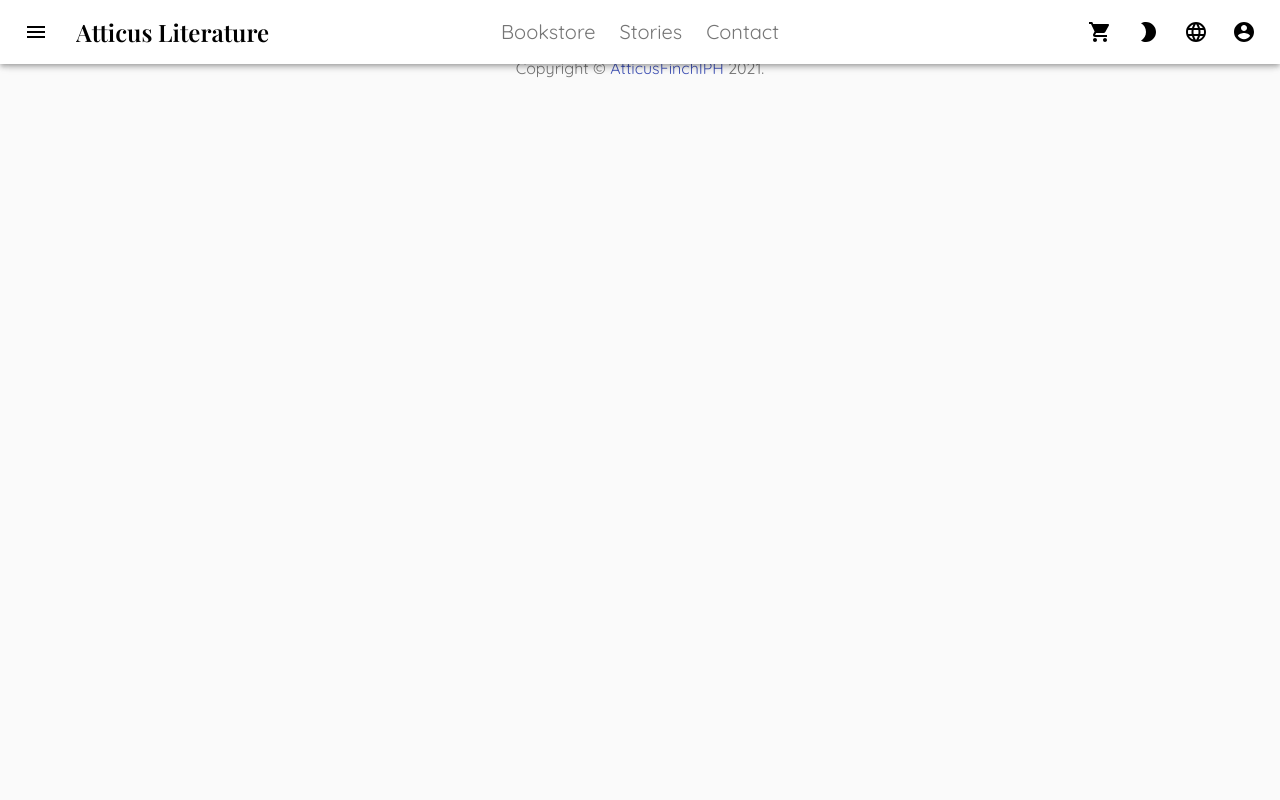
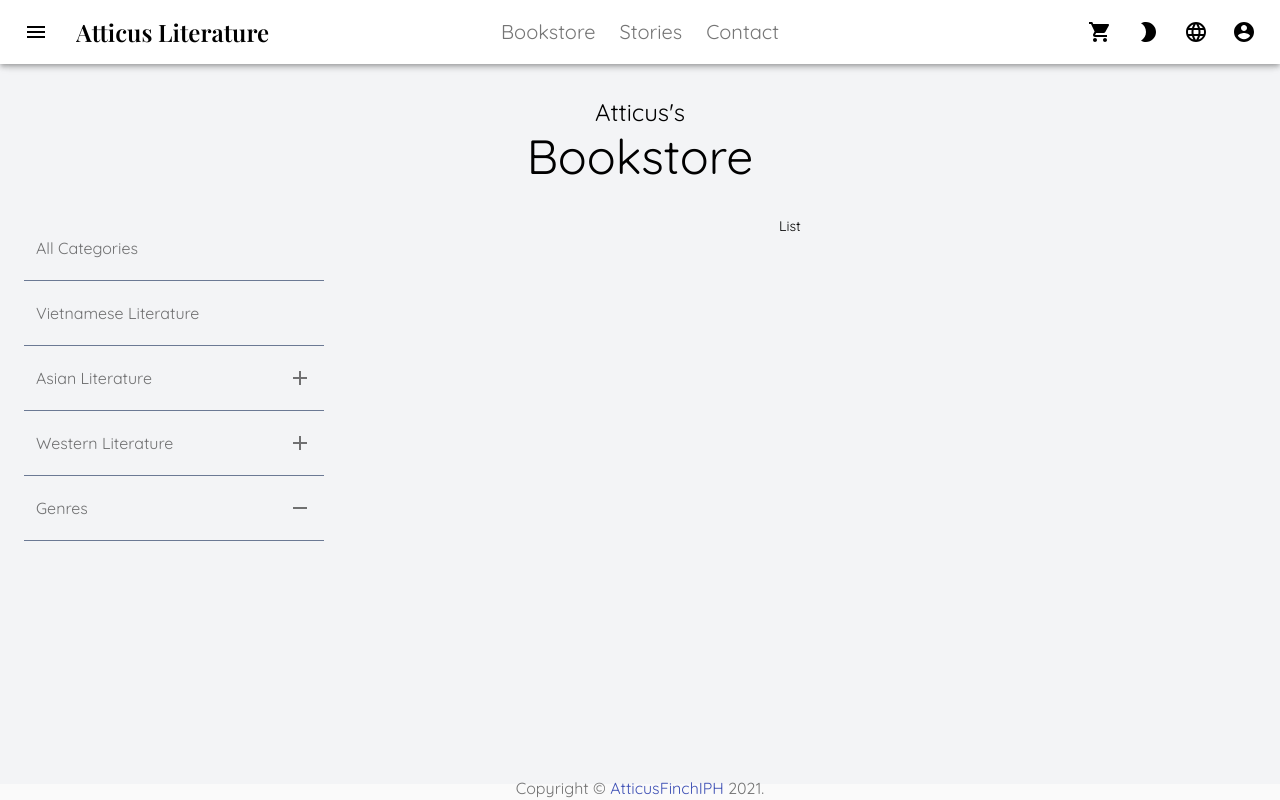
Before and after one commit to AtticusFinchIPH/atticus-literature, a React (Create React App) app in the folder frontend/: page /bookstore in a window 1280 px wide. Built offline with nearby package versions, Linux system fonts and the light colour scheme.

Commit message:
Skeleton Bookstore & Catalogue

```diff
--- a/frontend/src/app/App.js
+++ b/frontend/src/app/App.js
@@ -33,7 +33,7 @@ function App() {
             <Switch>
               <Route exact path="/" component={Home} />
               <Route path="/product/" component={Product} />
-              <Route path="/products/" component={Bookstore} />
+              <Route path="/bookstore/" component={Bookstore} />
             </Switch>
             <CopyRight />
 
--- /dev/null
+++ b/frontend/src/app/pages/Bookstore/Catalogue.js
@@ -0,0 +1,103 @@
+import { useSelector } from 'react-redux';
+import { FormattedMessage } from 'react-intl';
+import useStyle_Catalogue from './Catalogue.styles';
+import { IconButton, Typography } from '@material-ui/core';
+import MinusIcon from '@material-ui/icons/Remove';
+import AddIcon from '@material-ui/icons/Add';
+import { useState } from 'react';
+
+const Catalogue = () => {
+    const classes = useStyle_Catalogue();
+    const { genres } = useSelector(state => state.bookGenres);
+    const [viOpen, setViOpen] = useState(false);
+    const [asianOpen, setAsianOpen] = useState(false);
+    const [westernOpen, setWesternOpen] = useState(false);
+    const [genresOpen, setGenresOpen] = useState(true);
+    return(
+        <div className={classes.container}>
+            <div className={classes.section}>
+                <div className={classes.title}>
+                    <IconButton className={classes.noBorderRadius}>
+                        <Typography variant='body1'>
+                            <FormattedMessage id='all_categories' defaultMessage='All Categories' />
+                        </Typography>
+                    </IconButton>
+                </div>
+            </div>
+            <div className={classes.section}>
+                <div className={classes.title}>
+                    <IconButton className={classes.noBorderRadius}>
+                        <Typography variant='body1'>
+                            <FormattedMessage id='vi_literature' defaultMessage='Vietnamese Literature' />
+                        </Typography>
+                    </IconButton>
+                </div>
+            </div>
+            <div className={classes.section}>
+                <div className={classes.title}>
+                    <IconButton className={classes.noBorderRadius}>
+                    <Typography variant='body1'>
+                        <FormattedMessage id='asian_literature' defaultMessage='Asian Literature' />
+                    </Typography>
+                    </IconButton>
+                    <IconButton>
+                        {
+                            asianOpen
+                            ?
+                            <MinusIcon />
+                            :
+                            <AddIcon />
+                        }
+                    </IconButton>
+                </div>
+            </div>
+            <div className={classes.section}>
+                <div className={classes.title}>
+                    <IconButton className={classes.noBorderRadius}>
+                    <Typography variant='body1'>
+                        <FormattedMessage id='western_literature' defaultMessage='Western Literature' />
+                    </Typography>
+                    </IconButton>
+                    <IconButton>
+                        {
+                            westernOpen
+                            ?
+                            <MinusIcon />
+                            :
+                            <AddIcon />
+                        }
+                    </IconButton>
+                </div>
+            </div>
+            <div className={classes.section}>
+                <div className={classes.title}>
+                    <IconButton className={classes.noBorderRadius}>
+                    <Typography variant='body1'>
+                        <FormattedMessage id='genres' defaultMessage='Genres' />
+                    </Typography>
+                    </IconButton>
+                    <IconButton>
+                        {
+                            genresOpen
+                            ?
+                            <MinusIcon />
+                            :
+                            <AddIcon />
+                        }
+                    </IconButton>
+                </div>
+                <div className={classes.subSection}>
+                    {
+                        // genres.map(genre => (
+                        //     <Typography variant='body2'>
+                        //         {genre}
+                        //     </Typography>
+                        // ))
+                    }
+                </div>
+            </div>
+        </div>
+    )
+}
+
+export default Catalogue;
--- /dev/null
+++ b/frontend/src/app/pages/Bookstore/Catalogue.styles.js
@@ -0,0 +1,21 @@
+import { makeStyles } from '@material-ui/styles';
+
+const useStyle_Catalogue = makeStyles((theme) => ({
+    noBorderRadius: {
+        borderRadius: 0,
+    },
+    container: {
+        width: '100%',
+    },
+    section: {
+        paddingTop: theme.spacing(1),
+        paddingBottom: theme.spacing(1),
+        borderBottom: 'hsl(220, 16%, 50%) solid 1px',
+    },
+    title: {
+        display: 'flex',
+        justifyContent: 'space-between',
+    },
+}));
+
+export default useStyle_Catalogue;
--- a/frontend/src/app/pages/Bookstore/index.js
+++ b/frontend/src/app/pages/Bookstore/index.js
@@ -1,13 +1,47 @@
-
+import { useSelector } from 'react-redux';
 import { FormattedMessage } from 'react-intl';
-import { Container } from '@material-ui/core';
+import { Container, Typography } from '@material-ui/core';
 import useStyle from './styles';
+import Catalogue from './Catalogue';
 
 const Bookstore = () => {
     const classes = useStyle();
+    const language = useSelector(state => state.language);
     return (
         <div className={classes.root}>
-
+            <Container className={classes.container} maxWidth='xl'>
+                <div className={classes.title}>
+                {
+                    language === 'vi'
+                    ?
+                    <>
+                    <Typography variant='h3' component='h1'>
+                        Hiệu sách
+                    </Typography>
+                    <Typography variant='h5' component='h1'>
+                        của Atticus
+                    </Typography>
+                    </>
+                    :
+                    <>
+                    <Typography variant='h5' component='h1'>
+                        Atticus's
+                    </Typography>
+                    <Typography variant='h3' component='h1'>
+                        Bookstore
+                    </Typography>
+                    </>
+                }
+                </div>
+                <div className={classes.content}>
+                    <div className={classes.catalogue}>
+                        <Catalogue />
+                    </div>
+                    <div className={classes.products}>
+                        List
+                    </div>
+                </div>
+            </Container>
         </div>
     )
 }
--- a/frontend/src/app/pages/Bookstore/styles.js
+++ b/frontend/src/app/pages/Bookstore/styles.js
@@ -1,4 +1,5 @@
 import { makeStyles } from '@material-ui/styles';
+import { } from '../../../utils/theme';
 
 const useStyle = makeStyles((theme) => ({
     root: {
@@ -8,10 +9,33 @@ const useStyle = makeStyles((theme) => ({
         color: theme.palette.text.main,
         whiteSpace: 'pre-line',
         minHeight: '90vh',
+        textAlign: 'center',
         [theme.breakpoints.up('sm')]: {
             top: theme.spacing(8),
         },
     },
+    container: {
+        paddingTop: theme.spacing(4),
+        paddingBottom: theme.spacing(4),
+    },
+    title: {
+        paddingBottom: theme.spacing(4),
+    },
+    content: {
+        display: 'grid',
+        gridTemplateColumns: '300px auto',
+        [theme.breakpoints.down('sm')]: {
+            display: 'flex',
+        },
+    },
+    catalogue: {
+        [theme.breakpoints.down('sm')]: {
+            display: 'none',
+        },
+    },
+    products: {
+        width: '100%',
+    },
 }));
 
 export default useStyle;
--- a/frontend/src/constants/productConstants.js
+++ b/frontend/src/constants/productConstants.js
@@ -20,3 +20,11 @@ export const SAVE_CART_FAIL = "SAVE_CART_FAIL";
 export const VIEW_PRODUCT_REQUEST = "VIEW_PRODUCT_REQUEST";
 export const VIEW_PRODUCT_SUCCESS = "VIEW_PRODUCT_SUCCESS";
 export const VIEW_PRODUCT_FAIL = "VIEW_PRODUCT_FAIL";
+
+export const VIEW_STORE_REQUEST = "VIEW_STORE_REQUEST";
+export const VIEW_STORE_SUCCESS = "VIEW_STORE_SUCCESS";
+export const VIEW_STORE_FAIL = "VIEW_STORE_FAIL";
+
+export const BOOK_GENRES_REQUEST = "BOOK_GENRES_REQUEST";
+export const BOOK_GENRES_SUCCESS = "BOOK_GENRES_SUCCESS";
+export const BOOK_GENRES_FAIL = "BOOK_GENRES_FAIL";
--- a/frontend/src/data_sample.js
+++ b/frontend/src/data_sample.js
@@ -437,4 +437,4 @@ const data_sample = {
     }
 }
 
-export default data_sample;
+export { data_sample, BOOK_GENRES };
--- a/frontend/src/reducers/productReducers.js
+++ b/frontend/src/reducers/productReducers.js
@@ -18,6 +18,12 @@ import {
     VIEW_PRODUCT_REQUEST,
     VIEW_PRODUCT_SUCCESS,
     VIEW_PRODUCT_FAIL,
+    VIEW_STORE_REQUEST,
+    VIEW_STORE_SUCCESS,
+    VIEW_STORE_FAIL,
+    BOOK_GENRES_REQUEST,
+    BOOK_GENRES_SUCCESS,
+    BOOK_GENRES_FAIL,
 } from '../constants/productConstants';
 
 const bestsellersReducer = (state = {}, action) => {
@@ -104,4 +110,30 @@ const viewingProductReducer = (state = {product: null}, action) => {
     }
 }
 
-export { bestsellersReducer, recommendedsReducer, cartReducer, viewingProductReducer }
+const storeReducer = (state = { products: []}, action) => {
+    switch (action.key) {
+        case VIEW_STORE_REQUEST:
+            return {...state, loading: true };
+        case VIEW_STORE_SUCCESS:
+            return { products: action.payload, loading: false };
+        case VIEW_STORE_FAIL:
+            return { ...state, loading: false, error: action.payload };
+        default:
+            return state;
+    }
+}
+
+const bookGenresReducer = (state = { genres: []}, action) => {
+    switch (action.key) {
+        case BOOK_GENRES_REQUEST:
+            return {...state, loading: true };
+        case BOOK_GENRES_SUCCESS:
+            return { genres: action.payload, loading: false };
+        case BOOK_GENRES_FAIL:
+            return { ...state, loading: false, error: action.payload };
+        default:
+            return state;
+    }
+}
+
+export { bestsellersReducer, recommendedsReducer, cartReducer, viewingProductReducer, storeReducer, bookGenresReducer }
--- a/frontend/src/store.js
+++ b/frontend/src/store.js
@@ -2,17 +2,19 @@ import { combineReducers, createStore, compose, applyMiddleware } from 'redux';
 import thunk from 'redux-thunk';
 import Cookie from 'js-cookie';
 import { langReducer } from './reducers/globalReducer';
-import { bestsellersReducer, cartReducer, recommendedsReducer, viewingProductReducer } from './reducers/productReducers';
-import data from './data_sample';
+import { bestsellersReducer, bookGenresReducer, cartReducer, recommendedsReducer, storeReducer, viewingProductReducer } from './reducers/productReducers';
+import { data_sample, BOOK_GENRES } from './data_sample';
 
 const cartList = Cookie.getJSON('cartList') || [];
 
 const initialState = {
     language: navigator.language === 'vi' ? 'vi' : 'en',
-    bestsellerProducts: { bestsellers: data.bestsellers },
-    recommendedProducts: { recommendeds: data.recommendeds },
+    bestsellerProducts: { bestsellers: data_sample.bestsellers },
+    recommendedProducts: { recommendeds: data_sample.recommendeds },
     cart: { cartList },
-    viewingProduct: { product: data.viewingProduct },
+    viewingProduct: { product: data_sample.viewingProduct },
+    store: { products: data_sample.products },
+    bookGenres: { genres: BOOK_GENRES }
     // userSignin: null,
 };
 
@@ -22,6 +24,8 @@ const reducer = combineReducers({
     recommendedProducts: recommendedsReducer,
     cart: cartReducer,
     viewingProduct: viewingProductReducer,
+    store: storeReducer,
+    bookGenres: bookGenresReducer,
 });
 
 const composeEnhancer = window.__REDUX_DEVTOOLS_EXTENSION_COMPOSE__ || compose;
```
